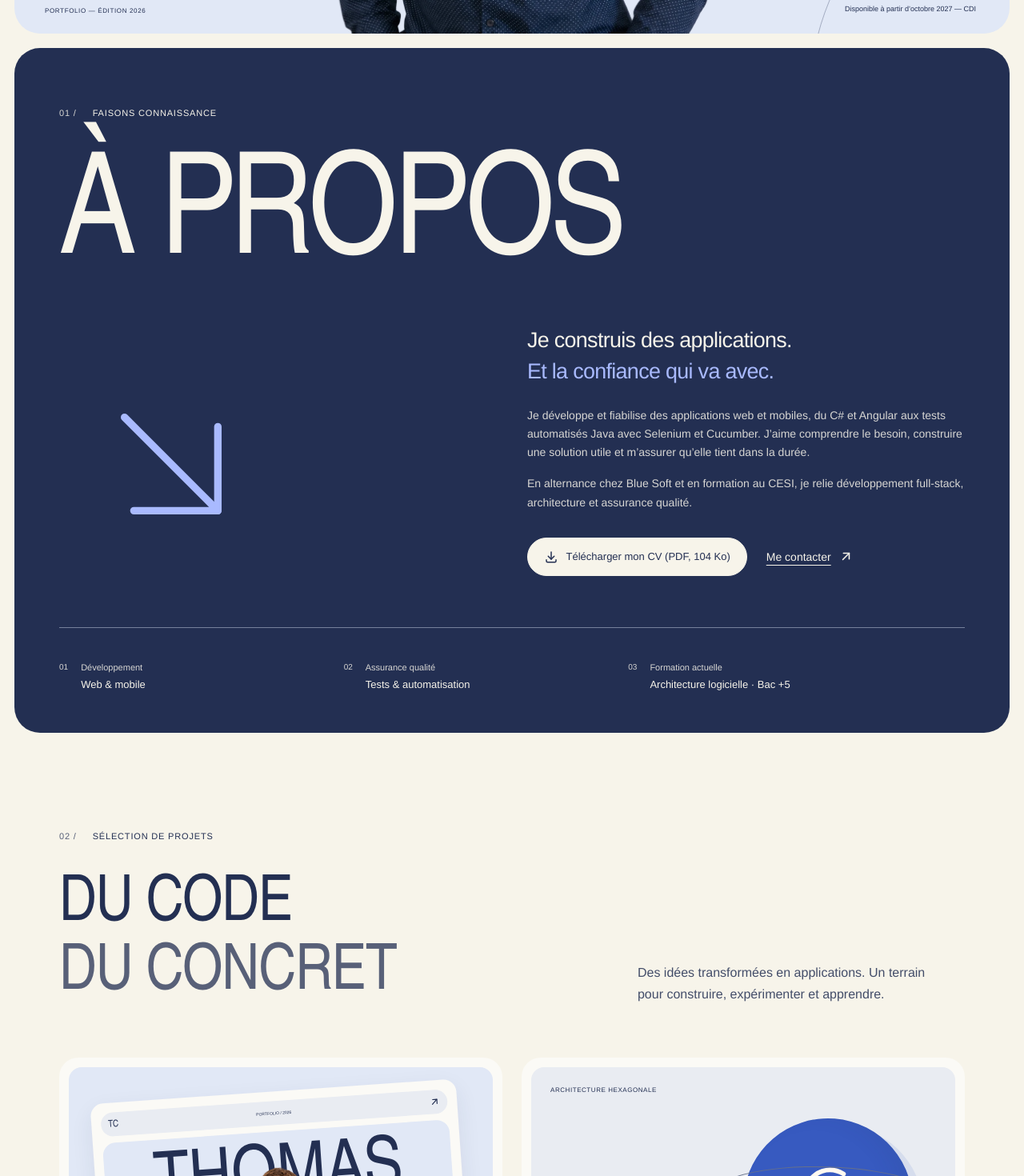
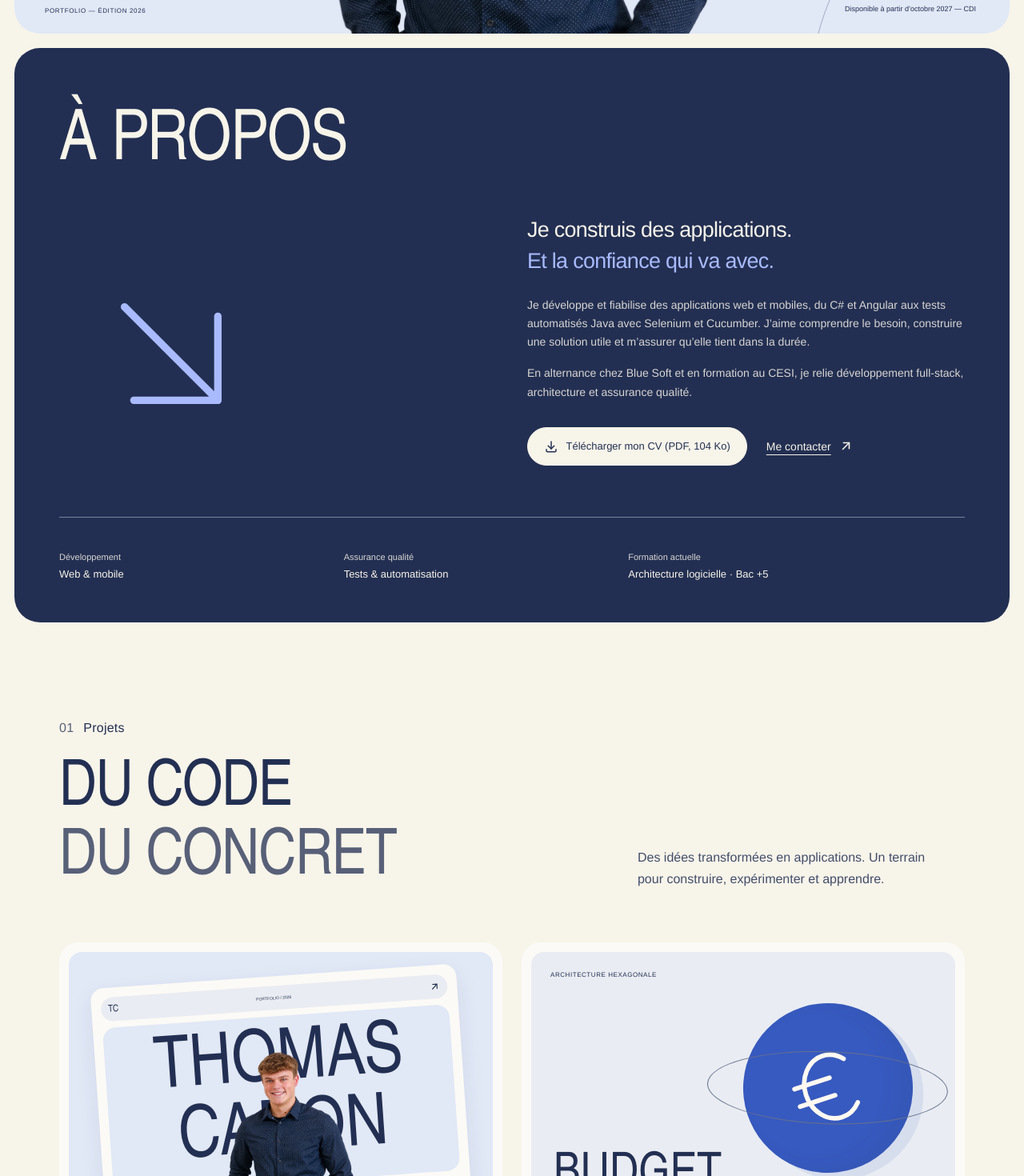
Before and after one commit to ThoomassC/portfolio, a React (Vite) app: page / in a window 1280 px wide. Shown: the part 740-2210 px from the top of the page at 80% size. Built offline with nearby package versions, Linux system fonts and the light colour scheme; a web font is replaced by a local one.

Commit message:
fix: ajuster les titres et les repères de navigation

```diff
--- a/src/index.css
+++ b/src/index.css
@@ -52,6 +52,12 @@
   --radius-inner: 16px;
   --radius-pill: 999px;
   --section-space: clamp(4.5rem, 8vw, 8rem);
+  --accessibility-title-size: clamp(2.75rem, 2rem + 2.9vw, 5.25rem);
+  --title-scale-step: 1.125;
+  /* Deux crans au-dessus du titre Accessibilité, dans les deux sections. */
+  --emphasis-title-size: calc(
+    var(--accessibility-title-size) * var(--title-scale-step) * var(--title-scale-step)
+  );
   font-family: var(--body-font);
   color: var(--text-strong);
   background: var(--site-background);
@@ -214,16 +220,18 @@ ol {
   border-radius: var(--radius-section);
 }
 .section-index {
-  font-size: 0.6875rem;
+  font-family: var(--body-font);
+  font-size: 1rem;
   font-weight: 500;
-  letter-spacing: 0.075em;
-  text-transform: uppercase;
+  line-height: 1.5;
+  letter-spacing: 0.015em;
   display: flex;
   align-items: baseline;
-  gap: 1.25rem;
+  gap: 0.75rem;
 }
 .section-index > span {
   color: var(--text-muted);
+  font-variant-numeric: tabular-nums;
 }
 .section-heading h2,
 .accessibility-section h2 {
@@ -232,12 +240,16 @@ ol {
   line-height: 1.08;
   font-size: clamp(2.75rem, 6.2vw, 6.25rem);
   letter-spacing: -0.015em;
-  margin-top: 2.25rem;
-}
-.section-heading h2 > span {
+  overflow-wrap: anywhere;
+}
+.section-heading__title {
+  display: block;
+  margin-top: 1.5rem;
+}
+.section-heading__title > span {
   color: var(--text-muted);
 }
-.section-dark .section-heading h2 > span {
+.section-dark .section-heading__title > span {
   color: var(--inverse-muted);
 }
 .section-topline {
@@ -675,18 +687,18 @@ ol {
   bottom: -395px;
 }
 
-/* À propos : grand titre, flèche et texte sur deux colonnes. */
+/* À propos : titre mesuré et texte sur deux colonnes. */
 .about-section {
   padding-block: 4.5rem 3rem;
   margin-block: var(--panel-gap);
 }
 .display-title {
-  margin-top: 2.5rem;
   font-family: var(--display-font);
-  font-size: clamp(4.4rem, 13.76vw, 12.8rem);
+  font-size: var(--emphasis-title-size);
   font-weight: 400;
-  line-height: 1;
-  letter-spacing: -0.03em;
+  line-height: 1.1;
+  letter-spacing: -0.015em;
+  overflow-wrap: anywhere;
 }
 .about-layout {
   display: grid;
@@ -733,11 +745,6 @@ ol {
   display: flex;
   align-items: start;
   gap: 1rem;
-}
-.about-facts > div > span {
-  color: var(--text-muted);
-  font-size: 0.625rem;
-  padding-top: 3px;
 }
 .about-facts p {
   font-size: 0.6875rem;
@@ -1221,17 +1228,12 @@ ol {
 }
 .skill-group {
   display: grid;
-  grid-template-columns: 60px 1fr 24px;
+  grid-template-columns: minmax(0, 1fr) 24px;
   gap: 2rem;
   background: var(--soft-surface);
   border-radius: var(--radius-card);
   padding: 2rem;
   margin-bottom: 1rem;
-}
-.skill-number {
-  font-size: 0.625rem;
-  padding-top: 9px;
-  color: var(--text-muted);
 }
 .skill-group h3 {
   font-size: 1.25rem;
@@ -1300,8 +1302,8 @@ ol {
   gap: 5rem;
 }
 .accessibility-section h2 {
-  margin-block: 1.75rem 1.5rem;
-  font-size: clamp(2.75rem, 5.4vw, 5.25rem);
+  margin-bottom: 1.5rem;
+  font-size: var(--accessibility-title-size);
 }
 .accessibility-layout > div > p:not(.section-index) {
   color: var(--text-body);
@@ -1359,29 +1361,26 @@ ol {
   margin-block: var(--panel-gap);
 }
 .contact-intro {
-  display: flex;
-  justify-content: space-between;
-  align-items: start;
-  gap: 2rem;
-}
-.contact-intro > p:last-child {
-  font-size: 0.8125rem;
+  margin-block: 1.25rem 2.5rem;
+  font-size: 0.875rem;
   color: var(--text-muted);
 }
 .contact-section h2 {
-  display: flex;
-  align-items: center;
-  margin-block: 3rem 2.5rem;
-  font-family: var(--display-font);
-  font-weight: 400;
-  font-size: clamp(3.2rem, 10.72vw, 10rem);
-  line-height: 1;
-  letter-spacing: -0.035em;
-}
-.contact-section h2 > span {
+  font-size: var(--emphasis-title-size);
+}
+.contact-section .section-heading__title {
+  display: flex;
+  align-items: center;
+  gap: 1rem;
+  line-height: 1.1;
+  letter-spacing: -0.015em;
+}
+.contact-section .section-heading__title > .contact-title-text {
+  min-width: 0;
+  overflow-wrap: anywhere;
   color: var(--accent);
 }
-.contact-section h2 > svg {
+.contact-section .section-heading__title > svg {
   width: 0.6em;
   height: 0.6em;
   margin-left: auto;
@@ -1794,12 +1793,7 @@ ol {
     padding-block: 3rem 2.5rem;
   }
   .section-index {
-    font-size: 0.625rem;
-    gap: 1rem;
-  }
-  .display-title {
-    font-size: 16vw;
-    margin-top: 1.75rem;
+    font-size: 0.9375rem;
   }
   .about-layout {
     grid-template-columns: 1fr;
@@ -1835,8 +1829,7 @@ ol {
     line-height: 1.7;
   }
   .section-heading h2 {
-    font-size: 10.6vw;
-    margin-top: 1.75rem;
+    font-size: clamp(2rem, 1.25rem + 4vw, 4rem);
   }
   .section-topline {
     grid-template-columns: 1fr;
@@ -1910,7 +1903,7 @@ ol {
     font-size: 2.25rem;
   }
   .skill-group {
-    grid-template-columns: 25px 1fr 18px;
+    grid-template-columns: minmax(0, 1fr) 18px;
     gap: 0.8rem;
     padding: 1rem;
   }
@@ -1944,8 +1937,11 @@ ol {
     grid-template-columns: 1fr;
     gap: 2.5rem;
   }
+  :root {
+    --accessibility-title-size: clamp(1.75rem, 1.25rem + 2.4vw, 2.75rem);
+  }
   .accessibility-section h2 {
-    font-size: 13vw;
+    font-size: var(--accessibility-title-size);
   }
   .accessibility-list li {
     grid-template-columns: 1fr;
@@ -1955,17 +1951,12 @@ ol {
     padding-block: 3rem 2rem;
   }
   .contact-intro {
-    flex-direction: column;
-    gap: 1rem;
-  }
-  .contact-intro > p:last-child {
-    font-size: 0.75rem;
+    margin-bottom: 2rem;
   }
   .contact-section h2 {
-    font-size: 11.44vw;
-    margin-block: 2.5rem 2rem;
-  }
-  .contact-section h2 > svg {
+    font-size: var(--emphasis-title-size);
+  }
+  .contact-section .section-heading__title > svg {
     width: 0.55em;
     height: 0.55em;
   }
@@ -2099,8 +2090,8 @@ ol {
     color: CanvasText;
     fill: Canvas;
   }
-  .contact-section h2 > span,
-  .section-heading h2 > span,
+  .contact-section .section-heading__title > .contact-title-text,
+  .section-heading__title > span,
   .about-lede span {
     color: CanvasText;
   }
--- a/src/pages/Home.tsx
+++ b/src/pages/Home.tsx
@@ -17,6 +17,7 @@ import StackChips from "../components/StackChips";
 import { experiences } from "../content/experiences";
 import { formations } from "../content/formations";
 import { passions } from "../content/passions";
+import { navigationItems } from "../content/navigation";
 import { profile } from "../content/profile";
 import { projects } from "../content/projects";
 import { skillGroups } from "../content/skills";
@@ -35,23 +36,29 @@ const DateRangeText = ({ range }: { readonly range: DateRange }) => (
   </span>
 );
 const SectionHeading = ({
-  number,
-  label,
+  sectionId,
   id,
   children,
 }: {
-  readonly number: string;
-  readonly label: string;
+  readonly sectionId: string;
   readonly id: string;
   readonly children: ReactNode;
-}) => (
-  <div className="section-heading" data-reveal="up">
-    <p className="section-index">
-      <span>{number} /</span> {label}
-    </p>
-    <h2 id={id}>{children}</h2>
-  </div>
-);
+}) => {
+  const index = navigationItems.findIndex((item) => item.id === sectionId);
+  const navigationItem = navigationItems[index];
+
+  return (
+    <div className="section-heading" data-reveal="up">
+      <h2 id={id}>
+        <span className="section-index">
+          <span aria-hidden="true">{String(index + 1).padStart(2, "0")}</span>{" "}
+          {navigationItem.label}
+        </span>{" "}
+        <span className="section-heading__title">{children}</span>
+      </h2>
+    </div>
+  );
+};
 const badgeVariantByStatus = {
   completed: "positive",
   "in-progress": "info",
@@ -132,9 +139,6 @@ const Home = () => {
 
       <section className="about-section section-dark" id="apropos" aria-labelledby="titre-apropos">
         <div className="container">
-          <p className="section-index" data-reveal="up">
-            <span>01 /</span> Faisons connaissance
-          </p>
           <h2 className="display-title" id="titre-apropos" data-reveal="up">
             À PROPOS
           </h2>
@@ -176,21 +180,18 @@ const Home = () => {
           </div>
           <div className="about-facts" data-reveal="up">
             <div>
-              <span>01</span>
               <p>
                 Développement
                 <br /> <strong>Web & mobile</strong>
               </p>
             </div>
             <div>
-              <span>02</span>
               <p>
                 Assurance qualité
                 <br /> <strong>Tests & automatisation</strong>
               </p>
             </div>
             <div>
-              <span>03</span>
               <p>
                 Formation actuelle
                 <br /> <strong>Architecture logicielle · Bac +5</strong>
@@ -207,7 +208,7 @@ const Home = () => {
       >
         <div className="container">
           <div className="section-topline">
-            <SectionHeading number="02" label="Sélection de projets" id="titre-projets">
+            <SectionHeading sectionId="projets" id="titre-projets">
               DU CODE
               <br /> <span>DU CONCRET</span>
             </SectionHeading>
@@ -217,13 +218,11 @@ const Home = () => {
             </p>
           </div>
           <div className="projects-grid">
-            {projects.map((project, index) => (
+            {projects.map((project) => (
               <article className="project-card" data-reveal="up" key={project.id}>
                 <ProjectVisual id={project.id} />
                 <div className="project-meta">
-                  <span className="project-number">
-                    0{index + 1} / {project.date}
-                  </span>
+                  <span className="project-number">{project.date}</span>
                   <Badge
                     rootClassName="status-badge-root"
                     className={`project-status status-badge status-badge--${project.statusType}`}
@@ -272,7 +271,7 @@ const Home = () => {
       >
         <div className="container">
           <div className="section-topline">
-            <SectionHeading number="03" label="Expérience & formation" id="titre-parcours">
+            <SectionHeading sectionId="parcours" id="titre-parcours">
               UN PARCOURS
               <br /> <span>PLUSIEURS TERRAINS</span>
             </SectionHeading>
@@ -352,19 +351,18 @@ const Home = () => {
         aria-labelledby="titre-competences"
       >
         <div className="container">
-          <SectionHeading number="04" label="Compétences" id="titre-competences">
+          <SectionHeading sectionId="competences" id="titre-competences">
             LES BONS OUTILS
             <br /> <span>POUR BIEN CONSTRUIRE</span>
           </SectionHeading>
           <div className="skills-grid">
-            {skillGroups.map((group, index) => (
+            {skillGroups.map((group) => (
               <section
                 className="skill-group"
                 aria-labelledby={`skill-${group.id}`}
                 data-reveal="up"
                 key={group.id}
               >
-                <span className="skill-number">0{index + 1}</span>
                 <div>
                   <h3 id={`skill-${group.id}`}>{group.title}</h3>
                   <StackChips label={`Compétences ${group.title}`} items={group.items} />
@@ -386,7 +384,7 @@ const Home = () => {
       >
         <div className="container">
           <div className="section-topline">
-            <SectionHeading number="05" label="Hors du travail" id="titre-passions">
+            <SectionHeading sectionId="passions" id="titre-passions">
               AU-DELÀ
               <br /> <span>DU CODE</span>
             </SectionHeading>
@@ -433,14 +431,11 @@ const Home = () => {
         aria-labelledby="titre-accessibilite"
       >
         <div className="container accessibility-layout">
-          <div data-reveal="up">
-            <p className="section-index">
-              <span>06 /</span> Accessibilité
-            </p>
-            <h2 id="titre-accessibilite">
+          <div>
+            <SectionHeading sectionId="accessibilite" id="titre-accessibilite">
               LE WEB,
               <br /> POUR TOUS
-            </h2>
+            </SectionHeading>
             <p>
               Ce site vise un niveau de conformité aussi élevé que possible au RGAA 4.1.2 et fait
               l’objet d’améliorations continues.
@@ -490,19 +485,13 @@ const Home = () => {
         aria-labelledby="titre-contact"
       >
         <div className="container">
-          <div className="contact-intro" data-reveal="up">
-            <p className="section-index">
-              <span>07 /</span> Et si on échangeait ?
-            </p>
-            <p>
-              Une opportunité, une idée ou simplement
-              <br /> l’envie de faire connaissance.
-            </p>
-          </div>
-          <h2 id="titre-contact" data-reveal="up">
-            PARLONS<span>-EN</span>
+          <SectionHeading sectionId="contact" id="titre-contact">
+            <span className="contact-title-text">PARLONS-EN</span>
             <IconArrowUpRight stroke={1} aria-hidden="true" />
-          </h2>
+          </SectionHeading>
+          <p className="contact-intro" data-reveal="up">
+            Une opportunité, une idée ou simplement l’envie de faire connaissance.
+          </p>
           <address className="contact-links" data-reveal="up">
             <a className="contact-email" href={`mailto:${profile.email}`}>
               <IconMail size={23} aria-hidden="true" />
```
Also changed, not shown: 1 other file (tests, documents, lock files or other folders).
